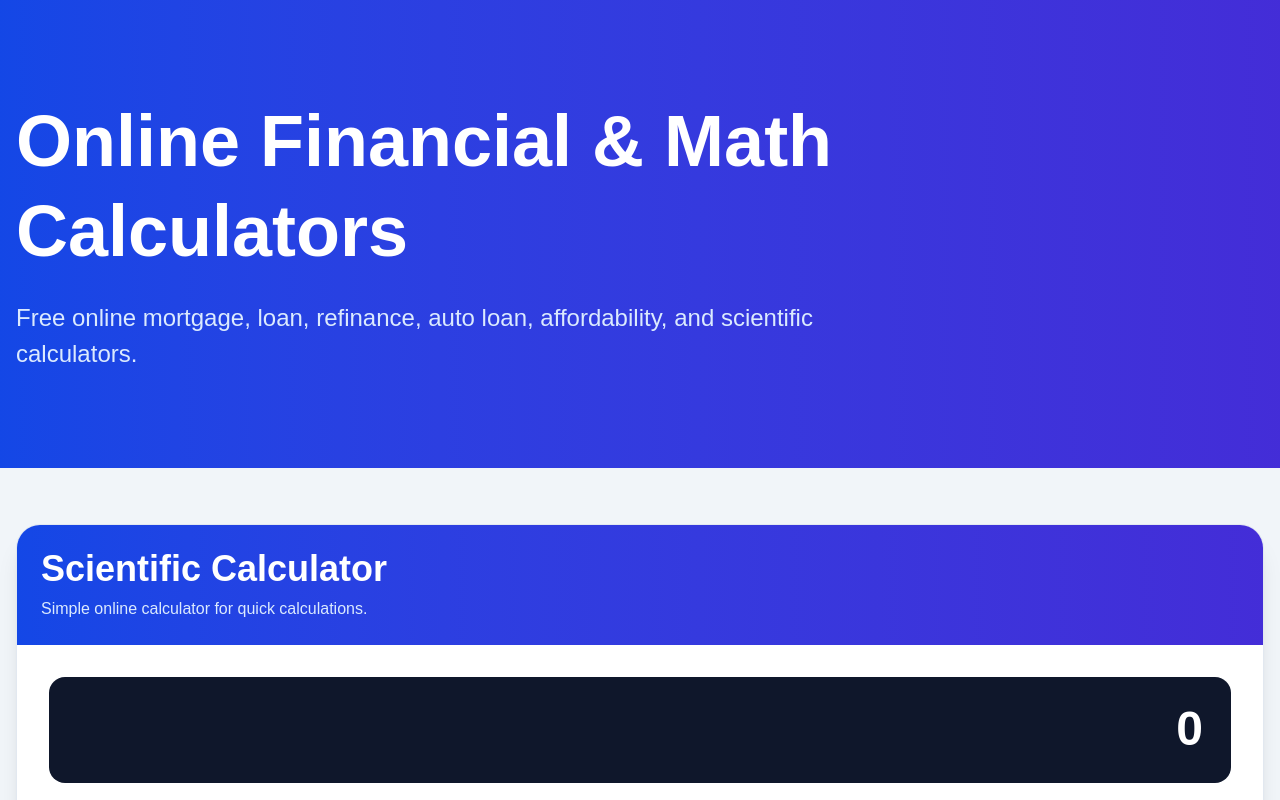
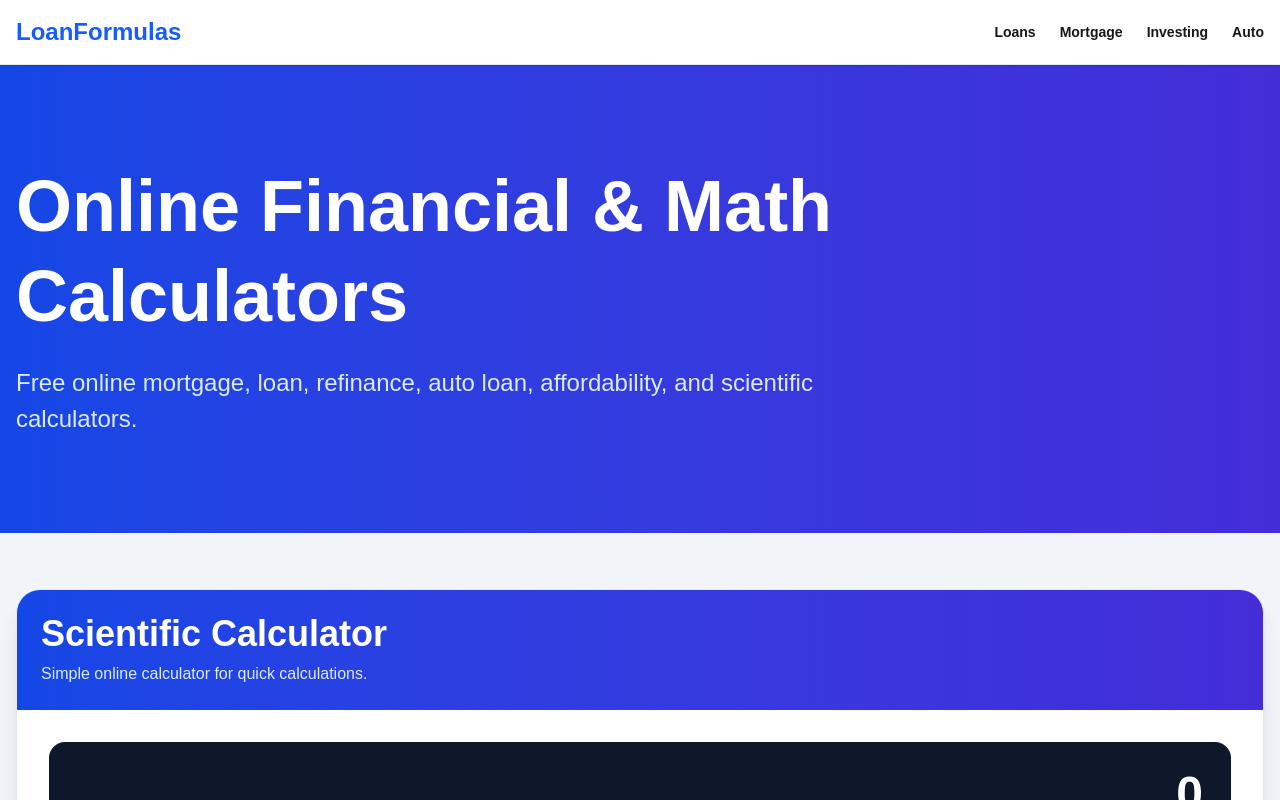
Before and after one commit to dekai-qingyang/seo-site, a Next.js app: page / in a window 1280 px wide. Shown: the top 800 px of the page. Built offline with nearby package versions, Linux system fonts and the light colour scheme.

Commit message:
add navbar

```diff
--- a/app/layout.tsx
+++ b/app/layout.tsx
@@ -1,42 +1,88 @@
 import type { Metadata } from "next";
-import { Geist, Geist_Mono } from "next/font/google";
 import "./globals.css";
 
-const geistSans = Geist({
-  variable: "--font-geist-sans",
-  subsets: ["latin"],
-});
-
-const geistMono = Geist_Mono({
-  variable: "--font-geist-mono",
-  subsets: ["latin"],
-});
-
 export const metadata: Metadata = {
-  title: "LoanFormulas.com",
+  title: "LoanFormulas",
   description:
-    "Free online mortgage, loan, refinance, affordability, and auto loan calculators.",
+    "Financial calculators for loans, mortgages, investments, and more.",
 };
 
 export default function RootLayout({
   children,
-}: Readonly<{
+}: {
   children: React.ReactNode;
-}>) {
+}) {
+
   return (
+
     <html lang="en">
-      <head>
-        <meta
-          name="google-site-verification"
-          content="G_Z6xMUs90IYZy_Jv0pUT1gVwsDucJSEcRCc2gbDdgs"
-        />
-      </head>
 
-      <body
-        className={`${geistSans.variable} ${geistMono.variable}`}
-      >
+      <body className="bg-slate-100 text-slate-900">
+
+        {/* NAVBAR */}
+
+        <header className="sticky top-0 z-50 bg-white border-b border-slate-200 shadow-sm">
+
+          <div className="max-w-7xl mx-auto px-4">
+
+            <div className="flex items-center justify-between h-16">
+
+              {/* LOGO */}
+
+              <a
+                href="/"
+                className="text-2xl font-black text-blue-600"
+              >
+                LoanFormulas
+              </a>
+
+              {/* MENU */}
+
+              <nav className="hidden md:flex items-center gap-6 text-sm font-semibold">
+
+                <a
+                  href="/loan-calculator"
+                  className="hover:text-blue-600 transition"
+                >
+                  Loans
+                </a>
+
+                <a
+                  href="/mortgage-calculator"
+                  className="hover:text-blue-600 transition"
+                >
+                  Mortgage
+                </a>
+
+                <a
+                  href="/compound-interest-calculator"
+                  className="hover:text-blue-600 transition"
+                >
+                  Investing
+                </a>
+
+                <a
+                  href="/auto-loan-calculator"
+                  className="hover:text-blue-600 transition"
+                >
+                  Auto
+                </a>
+
+              </nav>
+
+            </div>
+
+          </div>
+
+        </header>
+
+        {/* PAGE */}
+
         {children}
+
       </body>
+
     </html>
-  );
+
+  )
 }
```
